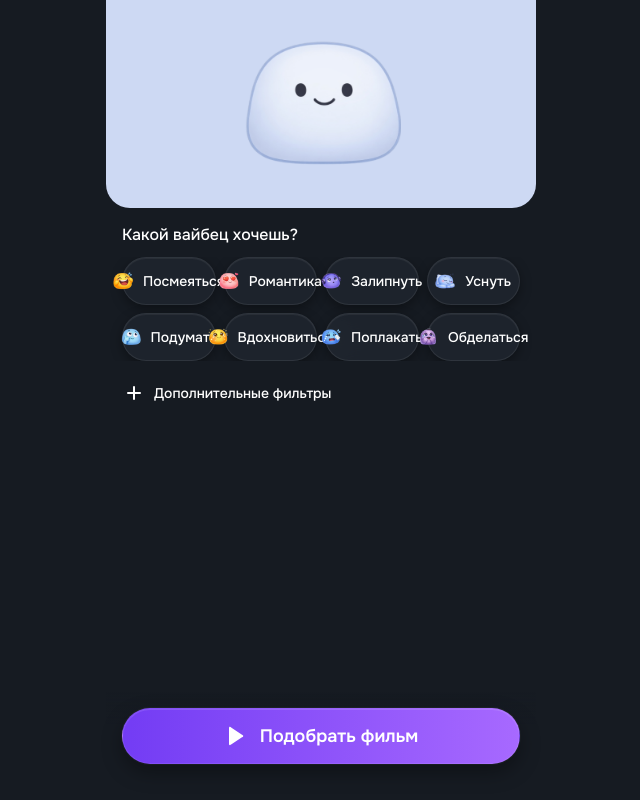
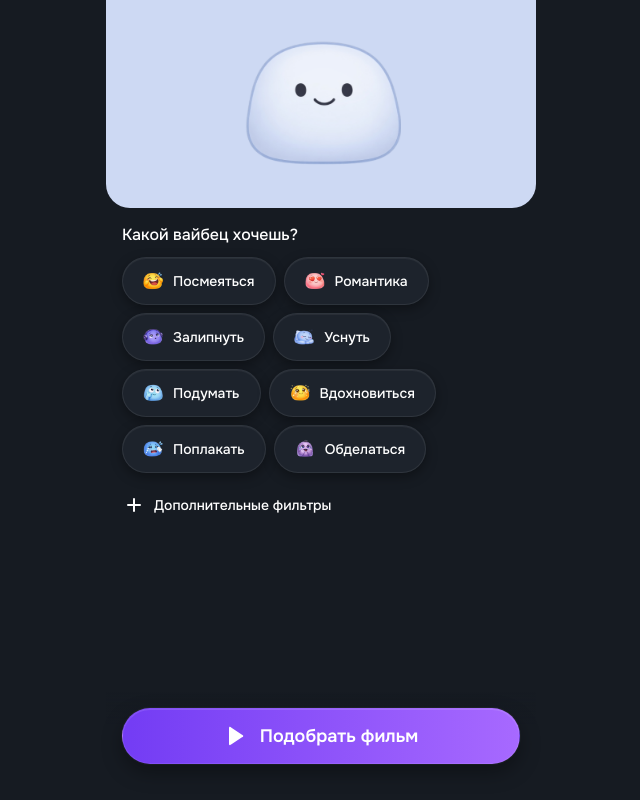
Before and after one commit to Kasatkindes/movie-backend, a website: page index.html in a window 1280 px wide. Shown: the whole page, without its empty margins (319-959 px from the left). Drawn offline with Linux system fonts and the light colour scheme.

Commit message:
Правлю  расположение чипсов

```diff
--- a/style.css
+++ b/style.css
@@ -384,33 +384,26 @@ body {
   color: var(--chip-text);
 }
 
-/* ========== Mood chips: two rows, horizontal scroll ========== */
+/* ========== Mood chips: two rows, 4 per row ========== */
 .chips-mood-scroll {
-  overflow-x: auto;
-  overflow-y: hidden;
-  -webkit-overflow-scrolling: touch;
-  margin: 0 -16px 20px;
-  padding: 0 16px;
-  scrollbar-width: none;
-}
-
-.chips-mood-scroll::-webkit-scrollbar {
-  display: none;
+  margin: 0 0 20px;
+  padding: 0;
 }
 
 .chips.chips-mood {
-  display: grid;
-  grid-template-columns: repeat(4, 1fr);
+  display: flex;
+  flex-wrap: wrap;
   gap: 8px;
   margin: 0;
 }
 
 .chips.chips-mood .chip {
+  flex: 0 0 calc((100% - 24px) / 4);
   margin: 0;
-  min-width: 0;
   display: inline-flex;
   align-items: center;
-  justify-content: center;
+  justify-content: flex-start;
+  gap: 10px;
 }
 
 /* ========== Era chips: single row, horizontal scroll (Filters screen) ========== */
```
